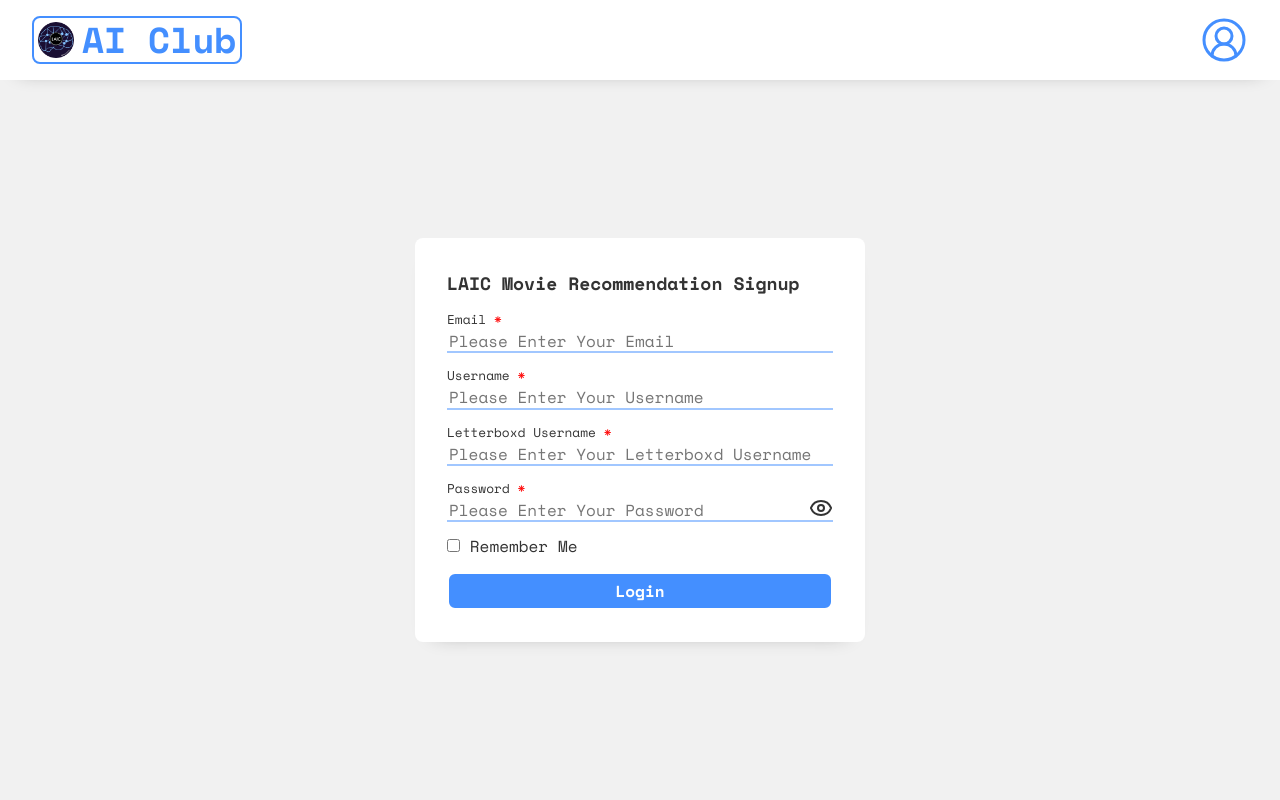
After one commit to loyolaAI/MovieRec-F24, a Flask app: template app/templates/signup.html in a window 1280 px wide. The commit adds this page. Run offline with Flask 3, Linux system fonts and the light colour scheme; the template is opened without the code that fills it, so the values that code supplies are empty; parts of the project's set-up code (start-up, migrations or seed data) failed here and were passed over; some libraries are stand-ins or nearby versions.

Commit message:
- Basic credentials based authentication working - Signup/Login/Logout pages all working - Data sent back to user - Need to implement password reset (God help me)

```diff
--- a/app/static/styles/mainPage.css
+++ b/app/static/styles/mainPage.css
@@ -49,6 +49,7 @@ input, button,
 textarea, select {
   font-family: inherit;
   font-size: inherit;
+  accent-color: var(--primary);
 }
 /* Make sure textareas without a rows attribute are not tiny */
 textarea:not([rows]) {
@@ -60,6 +61,7 @@ textarea:not([rows]) {
 }
 :root {
   --primary: #448FFF;
+  --primary-muted: #448fff80;
 }
 
 /* ============ CSS RESETS ============ */
@@ -146,94 +148,108 @@ header > h1 {
 
 main {
   flex: 1;
-  padding: 2rem;
-  position: relative;
-
-  &::before {
-    position: absolute;
-    content: '';
-    top: 0;
-    left: 0;
-
-    height: 100%;
-    width: 12.5%;
-    background: linear-gradient(to right, #f1f1f1 0%, #f1f1f1 50%, rgba(241, 241, 241, 0) 100%);
-  }
-
-  &::after {
-    position: absolute;
-    content: '';
-    top: 0;
-    right: 0;
-
-    height: 100%;
-    width: 12.5%;
-    background: linear-gradient(to left, #f1f1f1 0%, #f1f1f1 50%, rgba(241, 241, 241, 0) 100%);;
-  }
-}
-
-.card-container {
-  position: relative;
   display: flex;
-  flex-wrap: wrap;
   flex-direction: column;
-  justify-content: flex-end;
-
-  max-height: 500px;
-  max-width: 350px;
-  aspect-ratio: 7/10;
-  width: 100%;
-  height: 100%;
-  border-radius: 8px;
-  overflow: clip;
-  padding: 24px;
-  color: white;
-
-  & > img {
-    position: absolute;
-    object-fit: cover;
-    top: 0;
-    left: 0;
-    height: 100%;
-    width: 100%;
-    z-index: -2;
-  }
-
-  & > div.shade {
-    position: absolute;
-    top: 0;
-    left: 0;
-    height: 100%;
-    width: 100%;
-    z-index: -1;
-    background: linear-gradient(to bottom, #D9D9D9 0%, rgba(0, 0, 0, 0.8) 100%);
-    transition: opacity 250ms ease-in-out;
-  }
-
-  &:hover > div.shade {
-    opacity: 75%;
-  }
-}
-
-.hover-button {
-  outline: none;
-  border: none;
-  background: transparent;
-  width: 100%;
-  border-radius: 0;
-  height: 48px;
-  cursor: pointer;
-
-  &:active {
-    transform: scale(95%);
-  }
 }
 
 .hover-button:hover,
 .hover-button:has(~ .hover-button:hover) {
   & > .hover-star {
     fill: #FFC700;
+  }
 }
+
+.auth-page-container {
+  flex: 1;
+  width: 100%;
+  max-width: 1400px;
+  margin: 0 auto;
+  padding: 2rem;
+  display: flex;
+  justify-content: center;
+  align-items: center;
+}
+
+.auth-card {
+  user-select: none;
+  max-width: 450px;
+  width: 100%;
+  display: flex;
+  flex-direction: column;
+  gap: 1rem;
+  padding: 2rem;
+  border-radius: 8px;
+  box-shadow: 0 10px 20px -20px gray;
+  background-color: white;
+
+  & > .input-container {
+    display: flex;
+    flex-direction: column;
+
+    & > label {
+      font-size: 0.8rem;
+      margin-bottom: 0.25rem;
+      color: rgba(0, 0, 0, 0.8);
+
+      & > span {
+        color: red;
+      }
+    }
+
+    & > input[type="email"],
+    & > input[type="password"],
+    & > input[type="text"] {
+      outline: none;
+      border: none;
+      border-bottom: 2px solid var(--primary-muted);
+
+      &:focus {
+        border-bottom: 2px solid var(--primary);
+      }
+    }
+  }
+
+  & > .password-container {
+    position: relative;
+
+    & > input[type="checkbox"] {
+      display: none;
+    }
+
+    & > label[for="show-password"] {
+      position: absolute;
+      right: 0;
+      bottom: 2px;
+      margin-bottom: 0;
+      cursor: pointer;
+
+      width: 24px;
+      height: 24px;
+    }
+
+    /* Password showing/hiding button */
+    & > input[type="password"] ~ label[for="show-password"] > svg:nth-child(2) {
+      display: none;
+    }
+    & > input[type="text"] ~ label[for="show-password"] > svg:first-child {
+      display: none;
+    }
+  }
+
+  button {
+    border: 2px solid white;
+    border-radius: 8px;
+    padding: 0.5rem 1rem;
+    background-color: var(--primary);
+    color: white;
+    font-weight: 700;
+    cursor: pointer;
+    transition: background-color 0.2s;
+
+    &:hover {
+      background-color: rgb(62, 132, 238);
+    }
+  }
 }
 
 /* ============ GLOBAL STYLES ============ */
--- /dev/null
+++ b/app/templates/base.html
@@ -0,0 +1,33 @@
+<!-- https://www.figma.com/proto/xCQVJTNH7W89hGw1UcIeTF/AI-Club-Movie-Rec?node-id=1-2&t=MrUPHNe0JSrllMlu-1 -->
+
+<!DOCTYPE html>
+<html lang="en">
+<head>
+  <meta charset="UTF-8">
+  <meta name="viewport" content="width=device-width, initial-scale=1.0">
+  <title>AI Club | MovieRec</title>
+  <link rel="stylesheet" type="text/css" href="{{ url_for('static', filename='styles/mainPage.css') }}">
+  <link rel="stylesheet" href="https://cdn.jsdelivr.net/npm/modern-normalize@3.0.1/modern-normalize.min.css">
+  <link rel="shortcut icon" href="{{ url_for('static', filename='favicon.ico') }}"></head>
+<body class="space-mono-regular">
+  <header>
+    <h1>
+      <img alt="logo" src="{{url_for('static', filename='logo.png')}}"/>
+      <a href="/">AI Club</a>
+    </h1>
+
+    <svg xmlns="http://www.w3.org/2000/svg" width="48" height="48" viewBox="0 0 24 24" fill="none" stroke="var(--primary)" stroke-width="1.5" stroke-linecap="round" stroke-linejoin="round" class="lucide lucide-circle-user-round">
+      <path d="M18 20a6 6 0 0 0-12 0"/>
+      <circle cx="12" cy="10" r="4"/>
+      <circle cx="12" cy="12" r="10"/>
+    </svg>
+  </header>
+  <main>
+    {% block content %}
+    {% endblock %}
+  </main>
+</body>
+<script>
+  // Get authentication status from the server
+</script>
+</html>
--- /dev/null
+++ b/app/templates/signup.html
@@ -0,0 +1,63 @@
+{% extends "base.html" %}
+
+{% block content %}
+<div class="auth-page-container">
+  <form class="auth-card" method="POST" action="/signup">
+    <span style="font-size: large; font-weight: bold; ">LAIC Movie Recommendation Signup</span>
+
+    <div class="input-container">
+      <label for="email">Email <span>*</span></label>
+      <input type="email" id="email" name="email" autocomplete="email" placeholder="Please Enter Your Email">
+    </div>
+
+    <div class="input-container">
+      <label for="username">Username <span>*</span></label>
+      <input type="text" id="username" name="username" autocomplete="username" placeholder="Please Enter Your Username">
+    </div>
+
+    <div class="input-container">
+      <label for="letterboxd">Letterboxd Username <span>*</span></label>
+      <input type="text" id="letterboxd" name="letterboxd" autocomplete="username" placeholder="Please Enter Your Letterboxd Username">
+    </div>
+
+    <div class="input-container password-container">
+      <label for="password">Password <span>*</span></label>
+      <input type="password" id="password" name="password" autocomplete="current-password" placeholder="Please Enter Your Password">
+
+      <input type="checkbox" id="show-password" name="show-password" checked="">
+      <label for="show-password">
+        <svg xmlns="http://www.w3.org/2000/svg" width="24" height="24" viewBox="0 0 24 24" fill="none" stroke="currentColor" stroke-width="2" stroke-linecap="round" stroke-linejoin="round" class="lucide lucide-eye">
+          <path d="M2.062 12.348a1 1 0 0 1 0-.696 10.75 10.75 0 0 1 19.876 0 1 1 0 0 1 0 .696 10.75 10.75 0 0 1-19.876 0"/>
+          <circle cx="12" cy="12" r="3"/>
+        </svg>
+
+        <svg xmlns="http://www.w3.org/2000/svg" width="24" height="24" viewBox="0 0 24 24" fill="none" stroke="currentColor" stroke-width="2" stroke-linecap="round" stroke-linejoin="round" class="lucide lucide-eye-off">
+          <path d="M10.733 5.076a10.744 10.744 0 0 1 11.205 6.575 1 1 0 0 1 0 .696 10.747 10.747 0 0 1-1.444 2.49"/>
+          <path d="M14.084 14.158a3 3 0 0 1-4.242-4.242"/>
+          <path d="M17.479 17.499a10.75 10.75 0 0 1-15.417-5.151 1 1 0 0 1 0-.696 10.75 10.75 0 0 1 4.446-5.143"/>
+          <path d="m2 2 20 20"/>
+        </svg>
+      </label>
+    </div>
+
+    <label>
+      <input type="checkbox" id="remember" name="remember">
+      Remember Me
+    </label>
+
+    <Button>Login</Button>
+  </form>
+</div>
+
+<script>
+  const label = document.querySelector('input#show-password + label');
+  document.getElementById('show-password').addEventListener('change', function() {
+    var passwordInput = document.getElementById('password');
+    if (passwordInput.type === 'password') {
+      passwordInput.type = 'text';
+    } else {
+      passwordInput.type = 'password';
+    }
+  });
+</script>
+{% endblock %}
--- a/requirements.txt
+++ b/requirements.txt
@@ -26,3 +26,5 @@ tzdata==2024.1
 psycopg2-binary==2.9.9
 flask_migrate==4.0.7
 flask_sqlalchemy==3.1.1
+flask_login==0.6.3
+cuid2==2.0.1
```
Also changed, not shown: app/__init__.py (+13 -14 lines), app/db_models/user.py (+6 -2 lines), app/functions/user_actions.py (added, +24 -0 lines), app/routes.py (+60 -10 lines), app/templates/index.html (+12 -95 lines), app/templates/login.html (added, +53 -0 lines), 1 other file.
